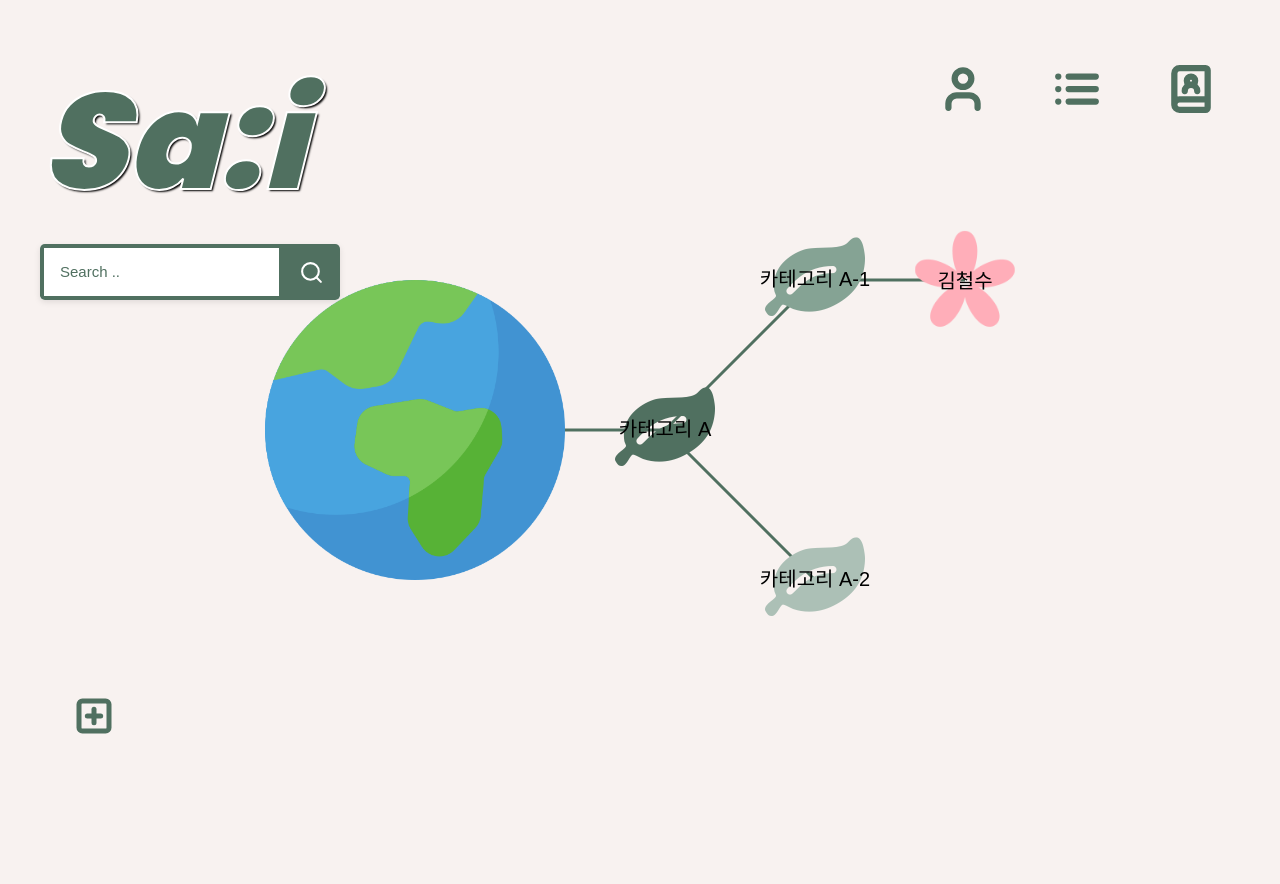
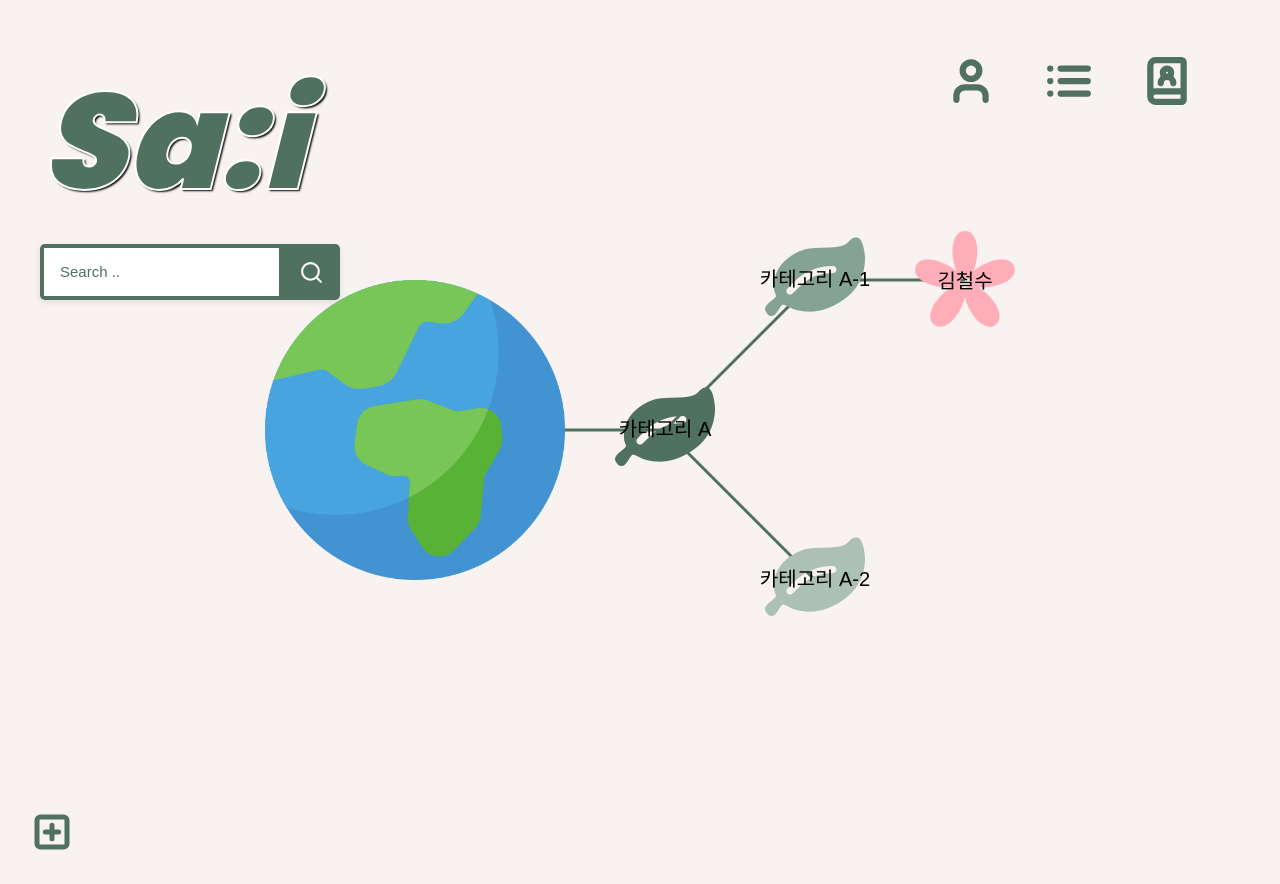
Before and after one commit to SE-project-Sa-i/Sa-i_front, a React (Vite) app: page /Main in a window 1280 px wide. Before the commit the page ends 800 px from the top, so only its background shows below. Built offline with nearby package versions, Linux system fonts and the light colour scheme.

Commit message:
버튼 클릭 더 확실하게 수정

```diff
--- a/src/Pages/List.css
+++ b/src/Pages/List.css
@@ -11,16 +11,16 @@
 }
 
 .sai_text{
+    font-size: 8.5rem;
+    font-weight: 900;
+    font-style: italic;
     color: #507060;
-    text-shadow: 0px 7.139px 7.139px rgba(0, 0, 0, 0.25);
-    -webkit-text-stroke-width: 4.35px;
-    -webkit-text-stroke-color: #FFF;
-    font-family: sans-serif;
-    font-size: 128.462px;
-    font-style: italic;
-    font-weight: 900;
-    line-height: normal;
+    -webkit-text-stroke: 2px white;
+    text-shadow: 2px 2px 2px black;
+    font-family: 'Poppins', sans-serif;
+    margin: 0;
 }
+
 
 .category_text{
     color: #5F4B4B;
--- a/src/Pages/MainScreen.css
+++ b/src/Pages/MainScreen.css
@@ -75,6 +75,10 @@
   border: none;
   padding: 1.5rem;
   cursor: pointer;
+  display: flex;
+  justify-content: center;
+  align-items: center;
+  box-sizing: border-box;
 }
 
 .network-container { /* 그래프 (지구 + 카테고리 + 노드) */
--- a/src/Pages/MainScreen.jsx
+++ b/src/Pages/MainScreen.jsx
@@ -418,10 +418,14 @@ export default function MainScreen() {
             </button>
           </div>
         </div>
-        <div className="header-icons">
+        <div className="flex items-center gap-4 pr-8">
           {iconButtons.map(({Icon, path}, idx) => (
-            <button key={idx} onClick={() => navigate(path)}>
-              <Icon size={50} stroke="#507060" strokeWidth={3} />
+            <button
+              key={idx}
+              onClick={() => navigate(path)}
+              className="bg-[#F8F2F0] p-4 rounded-full cursor-pointer flex items-center justify-center hover:bg-[#e6dfdc] transition"
+            >
+              <Icon size={50} stroke="#507060" strokeWidth={3} className="align-middle"/>
             </button>
           ))}
         </div>
@@ -432,9 +436,12 @@ export default function MainScreen() {
         <UserCard visible={cardVisible} x={cardPosition.x} y={cardPosition.y} nodeData={clickedNodeData} onNodeUpdate={handleNodeUpdate} onClose={() => setCardVisible(false)} />
       </div>
 
-      <div className="add-button">
-        <button onClick={() => setPopupVisible(true)}>
-          <SquarePlus size={40} stroke="#507060" strokeWidth={3} />
+      <div className="flex items-center justify-start p-4">
+        <button
+          onClick={() => setPopupVisible(true)}
+          className="bg-[#F8F2F0] p-4 rounded-full cursor-pointer flex items-center justify-start hover:bg-[#e6dfdc] transition"
+        >
+          <SquarePlus size={40} stroke="#507060" strokeWidth={3} className="self-start" />
         </button>
       </div>
 
```
Also changed, not shown: src/Pages/Category.jsx (line endings or trailing spaces).
